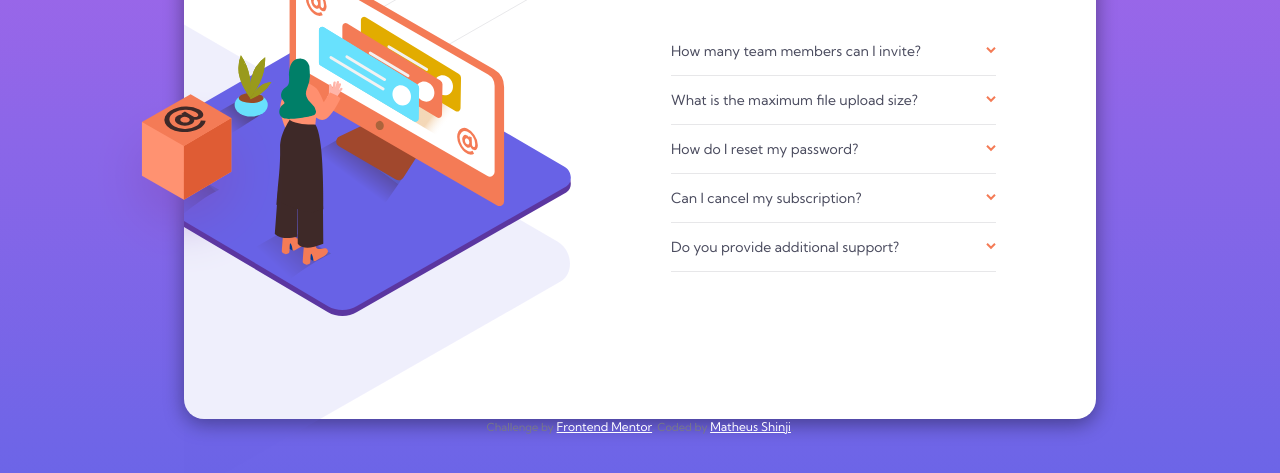
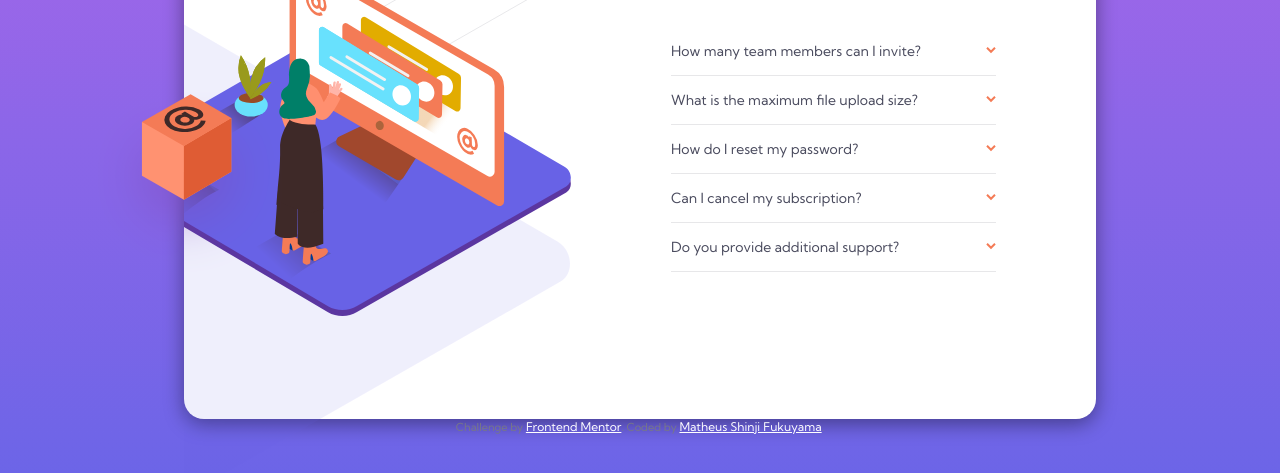
Before and after one commit to MatheusFukuyama/FAQCard, a plain HTML site: page index.html in a window 1280 px wide. Shown: the part 245-718 px from the top of the page. Drawn offline with Linux system fonts and the light colour scheme.

Commit message:
modificao readme

```diff
--- a/index.html
+++ b/index.html
@@ -61,7 +61,7 @@
   </main>
   <div class="attribution">
     Challenge by <a href="https://www.frontendmentor.io?ref=challenge" target="_blank">Frontend Mentor</a>.
-    Coded by <a href="#">Matheus Shinji</a>.
+    Coded by <a href="#">Matheus Shinji Fukuyama</a>.
   </div>
 
   <script src="js.js"></script>
```
Also changed, not shown: screenshot.png (added), 2 other files.
